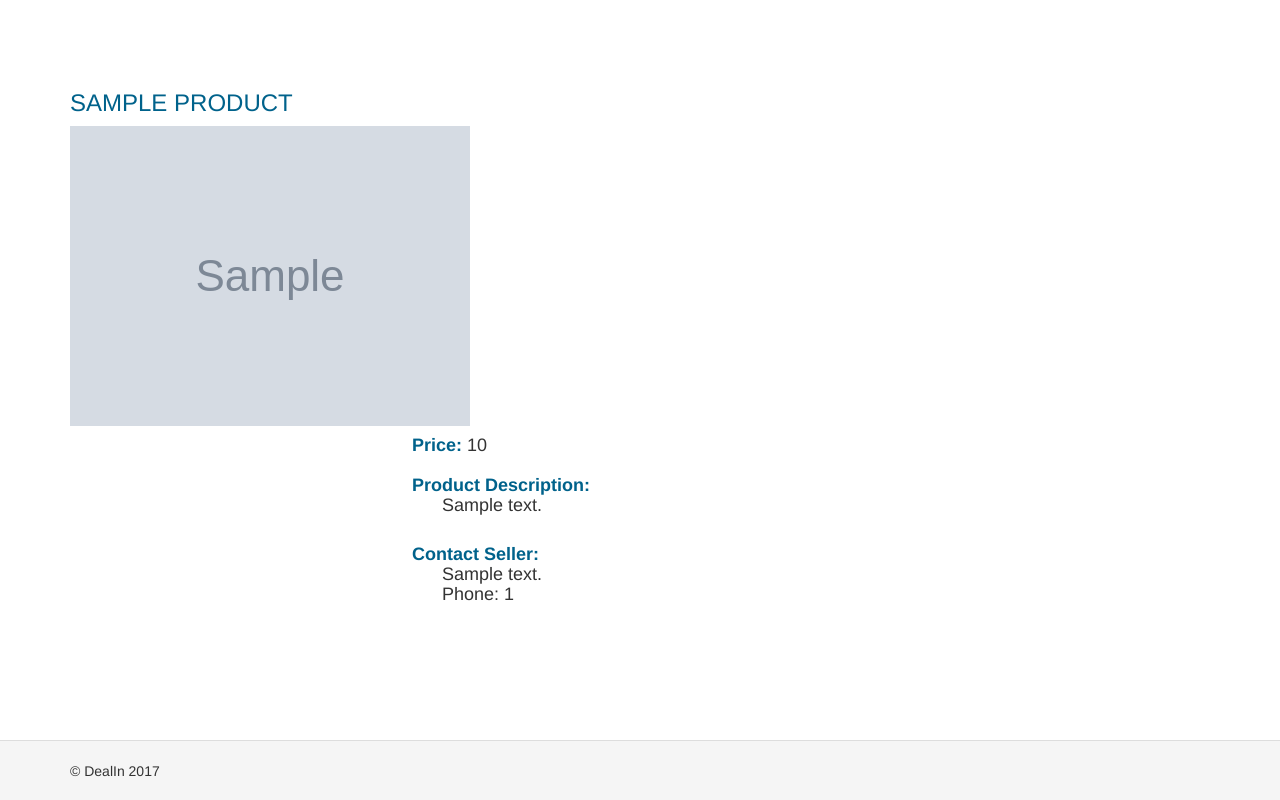
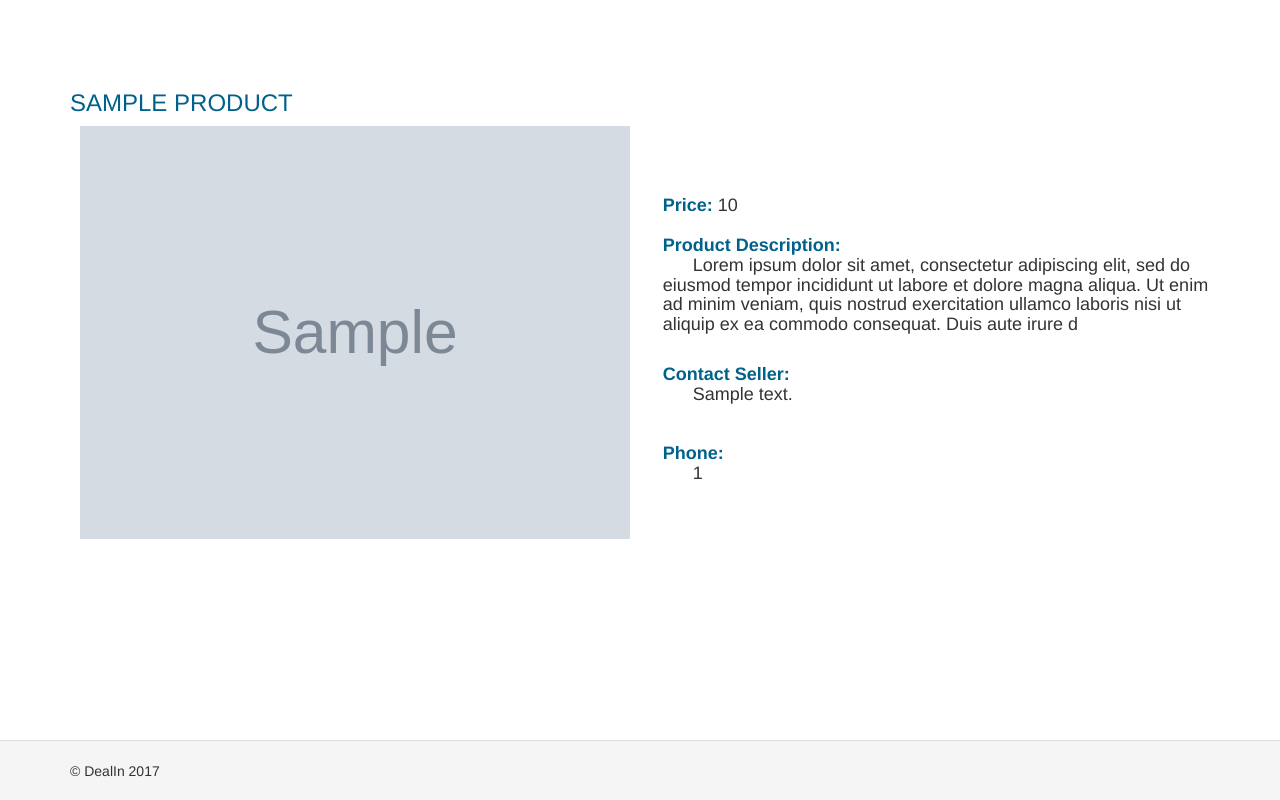
Before and after one commit to devikaSn/eMarket, a Yii app: template views/site/productdetail.php in a window 1280 px wide. Run offline with PHP 8.4 and a stand-in for Yii, Linux system fonts and the light colour scheme; the template is opened without the code that fills it: most values are stand-ins (such as "Sample title", 1, 10 or a date in 2020); grey boxes marked "Sample" are stand-in pictures; data that the repository does not hold is empty; some libraries are stand-ins or nearby versions.

Commit message:
Fixed the product detail ui

```diff
--- a/views/site/productdetail.php
+++ b/views/site/productdetail.php
@@ -21,20 +21,27 @@ use app\models\Adsinfo;
     	</div>
 
     	<div class="product-detail-description">
+               <br><br><br>
                 <h4>
                     <b style="color:#00628B"> Price: </b> <?php echo $product['price'];?><br><br>
                     <b style="color:#00628B"> Product Description: </b>
 
     	 			<p>
                          &nbsp;&nbsp;&nbsp;&nbsp;&nbsp;
-                        <?php echo $product['adDescription']; ?>
+                         Lorem ipsum dolor sit amet, consectetur adipiscing elit, sed do eiusmod tempor incididunt ut labore et dolore magna aliqua. Ut enim ad minim veniam, quis nostrud exercitation ullamco laboris nisi ut aliquip ex ea commodo consequat. Duis aute irure d
+                        <!-- <?php echo $product['adDescription']; ?> -->
                         <br><br>
     	 			</p>
                         <b style="color:#00628B"> Contact Seller:</b><br>
-                        &nbsp;&nbsp;&nbsp;&nbsp;&nbsp;
+                            &nbsp;&nbsp;&nbsp;&nbsp;&nbsp;
+
                         <?php echo  $product['contactAddress']; ?><br>
-                        &nbsp;&nbsp;&nbsp;&nbsp;&nbsp;
-                        Phone: <?php echo $product['contactNumber']; ?>
+                            &nbsp;&nbsp;&nbsp;&nbsp;&nbsp;
+                        <br><br>
+
+                         <b style="color:#00628B"> Phone:</b> <br>
+                          &nbsp;&nbsp;&nbsp;&nbsp;&nbsp;
+                        <?php echo $product['contactNumber']; ?>
                 </h4>
     	</div>
     </div>
--- a/web/css/test.css
+++ b/web/css/test.css
@@ -44,17 +44,20 @@ a:visited {
 }
 
 .product-detail-image {
-	width:25%;
+	width:50%;
 	height: auto;
 	text-align: center;
+	float: left;
 }
 
 .product-detail-image img {
 	max-width: 550px;
+	width:100%;
+	height: auto;
 }
 
 .product-detail-description {
-	width:70%;
+	width:48%;
 	height: auto;
 	float: right;
 }
```
